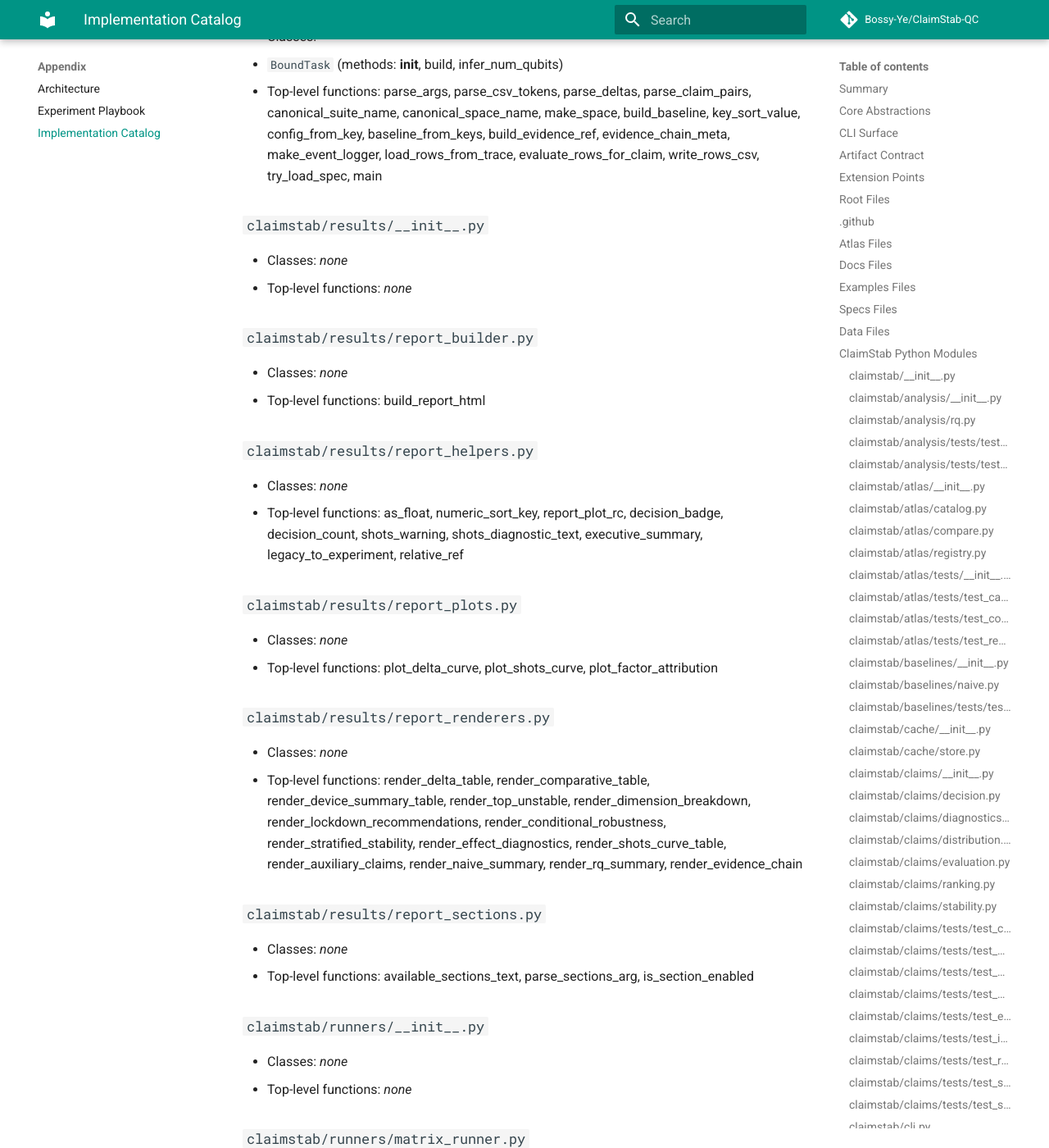
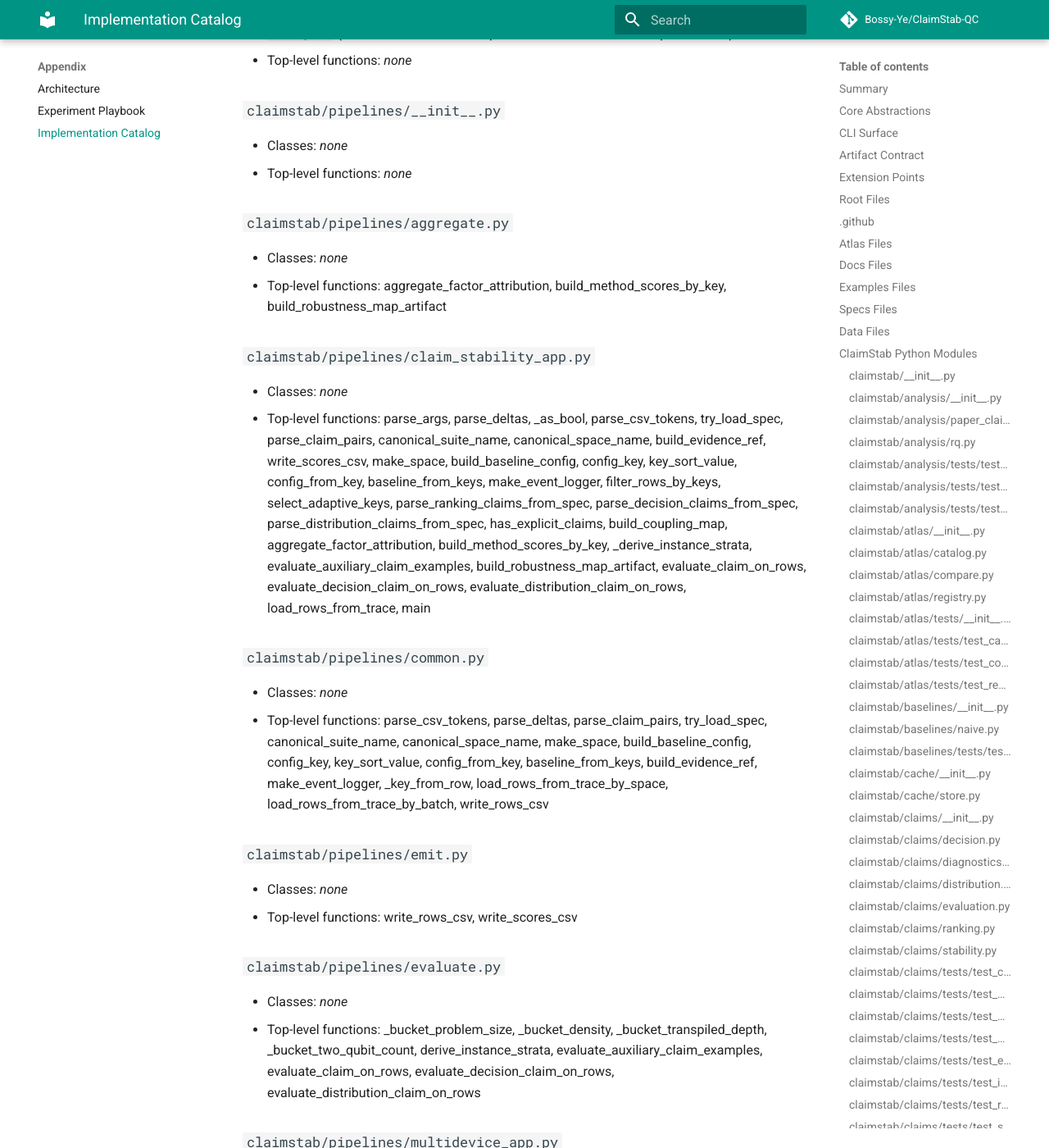
Before and after one commit to Bossy-Ye/ClaimStab-QC, an MkDocs documentation site: the page built from docs/generated/implementation_catalog.md, in a window 1280 px wide and 1400 px high, scrolled down 20627 px. Shown: the whole window at 82% size. Built offline with MkDocs 1.6.1 and Material for MkDocs 9.7.7, drawn with Linux system fonts in a browser that asks for light colours; comment, search, counter and statistics services are not loaded; some of the changed text lies outside the part shown.

Commit message:
Refresh docs, rerun reproducibility gate, and sync dual naive policy wording

```diff
--- a/docs/generated/implementation_catalog.md
+++ b/docs/generated/implementation_catalog.md
@@ -49,6 +49,7 @@
 - `GOVERNANCE.md`
 - `LICENSE`
 - `Makefile`
+- `PAPER_SCOPE.md`
 - `README.md`
 - `SECURITY.md`
 - `mkdocs.yml`
@@ -128,11 +129,13 @@
 - `docs/concepts/claims.md`
 - `docs/concepts/extending.md`
 - `docs/concepts/formal_definitions.md`
+- `docs/concepts/naive_baseline_policy.md`
 - `docs/concepts/perturbations.md`
 - `docs/concepts/threats_to_validity.md`
 - `docs/custom_task_quickstart.md`
 - `docs/dataset_registry.md`
 - `docs/examples.md`
+- `docs/for_icse.md`
 - `docs/generated/.gitkeep`
 - `docs/generated/README.md`
 - `docs/generated/implementation_catalog.md`
@@ -159,9 +162,13 @@
 - `examples/custom_task_demo/toy_task.py`
 - `examples/exp_comprehensive_calibration.py`
 - `examples/exp_comprehensive_large.py`
+- `examples/exp_rq4_adaptive.py`
 - `examples/exp_structural_compilation.py`
+- `examples/grover_distribution_demo.py`
 - `examples/multidevice_demo.py`
 - `examples/specs/claim_spec.yaml`
+- `examples/specs/grover_dist_spec.yaml`
+- `examples/specs/paper_claims.yaml`
 - `examples/specs/perturbation_spec.yaml`
 
 ## Specs Files
@@ -185,13 +192,22 @@
 - Classes: _none_
 - Top-level functions: _none_
 
+### `claimstab/analysis/paper_claims.py`
+- Classes: _none_
+- Top-level functions: _norm_str, _norm_float, _load_yaml, _load_json, load_paper_claims, resolve_paper_claims, write_claim_outcomes_csv, summarize_prevalence, write_prevalence_csv, plot_claim_outcomes, generate_paper_claims_outputs, parse_args, main
+
 ### `claimstab/analysis/rq.py`
 - Classes: _none_
 - Top-level functions: _as_float, _as_int, _decision_counts, _build_rq5_conditional_robustness, _build_rq6_stratified_stability, _build_rq7_effect_diagnostics, _weighted_std, _emit_rq2_debug, _build_rq2_drivers, build_rq_summary
 
+### `claimstab/analysis/tests/test_paper_claims.py`
+- Classes:
+  - `TestPaperClaims` (methods: test_resolve_paper_claims_maps_and_marks_missing, test_generate_outputs_writes_csv_and_figures)
+- Top-level functions: _none_
+
 ### `claimstab/analysis/tests/test_rq.py`
 - Classes:
-  - `TestRQDrivers` (methods: test_rq2_driver_score_uses_value_contrast, test_rq5_conditional_robustness_collects_examples, test_rq6_stratified_stability_collects_and_ranks_examples, test_rq7_effect_diagnostics_collects_main_and_interactions)
+  - `TestRQDrivers` (methods: test_rq2_driver_score_uses_value_contrast, test_rq5_conditional_robustness_collects_examples, test_rq6_stratified_stability_collects_and_ranks_examples, test_rq7_effect_diagnostics_collects_main_and_interactions, test_naive_comparison_tracks_legacy_and_realistic)
 - Top-level functions: _none_
 
 ### `claimstab/analysis/tests/test_rq2_attribution.py`
@@ -454,6 +470,14 @@
 - Classes: _none_
 - Top-level functions: load_claim_json, comparative_dataframe, rq_dataframe, load_scores_csv
 
+### `claimstab/figures/plot_multidevice_heatmap.py`
+- Classes: _none_
+- Top-level functions: _as_float, _load_json, _extract_rows, _pick_claim_pair, _pick_delta, _aggregate_matrix, _plot_heatmap, plot_multidevice_heatmaps, parse_args, main
+
+### `claimstab/figures/plot_rq4_adaptive.py`
+- Classes: _none_
+- Top-level functions: _as_float, _load_summary, _strategy_points, _plot_ci_width_vs_cost, _plot_agreement_vs_cost, plot_rq4_adaptive, parse_args, main
+
 ### `claimstab/figures/robustness.py`
 - Classes: _none_
 - Top-level functions: plot_rq5_robustness_map, plot_rq6_decision_counts, plot_rq7_top_main_effects
@@ -544,19 +564,35 @@
 - Classes: _none_
 - Top-level functions: _none_
 
+### `claimstab/pipelines/aggregate.py`
+- Classes: _none_
+- Top-level functions: aggregate_factor_attribution, build_method_scores_by_key, build_robustness_map_artifact
+
 ### `claimstab/pipelines/claim_stability_app.py`
-- Classes:
-  - `BoundTask` (methods: __init__, build, infer_num_qubits)
-- Top-level functions: parse_args, parse_deltas, _as_bool, parse_csv_tokens, try_load_spec, parse_claim_pairs, canonical_suite_name, canonical_space_name, build_evidence_ref, write_scores_csv, make_space, build_baseline_config, config_key, key_sort_value, config_from_key, baseline_from_keys, make_event_logger, filter_rows_by_keys, select_adaptive_keys, parse_ranking_claims_from_spec, parse_decision_claims_from_spec, build_coupling_map, aggregate_factor_attribution, build_method_scores_by_key, _bucket_problem_size, _bucket_density, _bucket_transpiled_depth, _bucket_two_qubit_count, _derive_instance_strata, evaluate_auxiliary_claim_examples, build_robustness_map_artifact, evaluate_claim_on_rows, evaluate_decision_claim_on_rows, load_rows_from_trace, main
+- Classes: _none_
+- Top-level functions: parse_args, parse_deltas, _as_bool, parse_csv_tokens, try_load_spec, parse_claim_pairs, canonical_suite_name, canonical_space_name, build_evidence_ref, write_scores_csv, make_space, build_baseline_config, config_key, key_sort_value, config_from_key, baseline_from_keys, make_event_logger, filter_rows_by_keys, select_adaptive_keys, parse_ranking_claims_from_spec, parse_decision_claims_from_spec, parse_distribution_claims_from_spec, has_explicit_claims, build_coupling_map, aggregate_factor_attribution, build_method_scores_by_key, _derive_instance_strata, evaluate_auxiliary_claim_examples, build_robustness_map_artifact, evaluate_claim_on_rows, evaluate_decision_claim_on_rows, evaluate_distribution_claim_on_rows, load_rows_from_trace, main
 
 ### `claimstab/pipelines/common.py`
 - Classes: _none_
 - Top-level functions: parse_csv_tokens, parse_deltas, parse_claim_pairs, try_load_spec, canonical_suite_name, canonical_space_name, make_space, build_baseline_config, config_key, key_sort_value, config_from_key, baseline_from_keys, build_evidence_ref, make_event_logger, _key_from_row, load_rows_from_trace_by_space, load_rows_from_trace_by_batch, write_rows_csv
 
+### `claimstab/pipelines/emit.py`
+- Classes: _none_
+- Top-level functions: write_rows_csv, write_scores_csv
+
+### `claimstab/pipelines/evaluate.py`
+- Classes: _none_
+- Top-level functions: _bucket_problem_size, _bucket_density, _bucket_transpiled_depth, _bucket_two_qubit_count, derive_instance_strata, evaluate_auxiliary_claim_examples, evaluate_claim_on_rows, evaluate_decision_claim_on_rows, evaluate_distribution_claim_on_rows
+
 ### `claimstab/pipelines/multidevice_app.py`
 - Classes:
   - `BoundTask` (methods: __init__, build, infer_num_qubits)
 - Top-level functions: parse_args, parse_csv_tokens, parse_deltas, parse_claim_pairs, canonical_suite_name, canonical_space_name, make_space, build_baseline, key_sort_value, config_from_key, baseline_from_keys, build_evidence_ref, evidence_chain_meta, make_event_logger, load_rows_from_trace, evaluate_rows_for_claim, write_rows_csv, try_load_spec, main
+
+### `claimstab/pipelines/runner.py`
+- Classes:
+  - `BoundTask` (methods: __init__, build, infer_num_qubits)
+- Top-level functions: build_coupling_map, filter_rows_by_keys, select_adaptive_keys
 
 ### `claimstab/results/__init__.py`
 - Classes: _none_
@@ -596,7 +632,7 @@
 - Classes:
   - `AerRunConfig` (methods: -)
   - `AerRunResult` (methods: -)
-  - `QiskitAerRunner` (methods: __init__, _build_spot_check_noise_model, _transpiled_stats, _transpile_with_profile, run_counts, run_metric)
+  - `QiskitAerRunner` (methods: __init__, _build_spot_check_noise_model, _transpiled_stats, _backend_identity, _coupling_map_fingerprint, _transpile_cache_key, _get_cached_backend, _resolve_backend_and_run_kwargs, _get_transpiled_circuit, _transpile_with_profile, run_counts, run_metric)
 - Top-level functions: _none_
 
 ### `claimstab/runners/tests/test_matrix_runner.py`
@@ -619,6 +655,15 @@
 ### `claimstab/scripts/check_expected.py`
 - Classes: _none_
 - Top-level functions: parse_args, run_tiny_experiment, check_outputs, main
+
+### `claimstab/scripts/clean_workspace.py`
+- Classes:
+  - `CleanupEntry` (methods: -)
+- Top-level functions: _path_size_bytes, _format_size, _collect_targets, _remove_path, parse_args, main
+
+### `claimstab/scripts/export_paper_pack.py`
+- Classes: _none_
+- Top-level functions: _safe_git, _sha256, _load_json, _pick_existing_path, _is_scalar, _csv_safe, _flatten_scalars, _as_float, _write_csv, _build_naive_policy_delta_snapshot, _resolve_input_dir, _run_make_paper_figures, parse_args, main
 
 ### `claimstab/scripts/generate_implementation_catalog.py`
 - Classes:
@@ -652,7 +697,7 @@
 
 ### `claimstab/spec/tests/test_validate.py`
 - Classes:
-  - `TestSpecValidation` (methods: test_defaults_apply_backward_compatibility, test_validate_accepts_minimal_v1, test_validate_rejects_invalid_sampling_mode, test_load_spec_from_yaml, test_validate_allows_external_task_and_custom_suite, test_defaults_map_legacy_repeats_to_seed_simulator)
+  - `TestSpecValidation` (methods: test_defaults_apply_backward_compatibility, test_validate_accepts_minimal_v1, test_validate_rejects_invalid_sampling_mode, test_load_spec_from_yaml, test_validate_allows_external_task_and_custom_suite, test_defaults_map_legacy_repeats_to_seed_simulator, test_validate_distribution_claim_fields)
 - Top-level functions: _none_
 
 ### `claimstab/spec/validate.py`
@@ -693,6 +738,12 @@
   - `GraphInstance` (methods: -)
 - Top-level functions: ring, erdos_renyi, core_suite, standard_suite, large_suite, day1_suite, day2_suite, day2_large_suite
 
+### `claimstab/tasks/grover.py`
+- Classes:
+  - `GroverInstance` (methods: -)
+  - `GroverTaskPlugin` (methods: __init__, instances, build, _build_uniform_circuit, _build_grover_circuit, _apply_phase_oracle, _apply_diffusion)
+- Top-level functions: _suite_target_count, _deterministic_marked_state, _default_iterations
+
 ### `claimstab/tasks/instances.py`
 - Classes:
   - `ProblemInstance` (methods: -)
@@ -719,12 +770,17 @@
 
 ### `claimstab/tasks/tests/test_factory.py`
 - Classes:
-  - `TestTaskFactory` (methods: test_parse_methods_default, test_parse_methods_default_bv, test_make_task_builtin_maxcut, test_make_task_external_module_class)
+  - `TestTaskFactory` (methods: test_parse_methods_default, test_parse_methods_default_bv, test_parse_methods_default_grover, test_make_task_builtin_maxcut, test_make_task_external_module_class)
 - Top-level functions: _none_
 
 ### `claimstab/tasks/tests/test_ghz_structural.py`
 - Classes:
   - `TestGHZStructuralTask` (methods: test_instances_cover_qubit_range, test_supported_methods_build, test_factory_builtin_ghz)
+- Top-level functions: _none_
+
+### `claimstab/tasks/tests/test_grover.py`
+- Classes:
+  - `TestGroverTask` (methods: test_instances_and_build, test_uniform_baseline_supported)
 - Top-level functions: _none_
 
 ### `claimstab/tasks/tests/test_maxcut.py`
@@ -760,19 +816,44 @@
   - `TestCLI` (methods: test_init_external_task_starter, test_examples_subcommand, test_validate_spec_subcommand, test_validate_evidence_subcommand, test_run_dry_run_main, test_run_dry_run_main_with_debug_attribution_flag, test_run_dry_run_main_with_trace_cache_flags, test_run_dry_run_external_task, test_run_dry_run_multidevice_with_trace_flags, test_run_dry_run_bv_decision_only_no_ranking_pairs, test_export_definitions, test_publish_result_and_validate_atlas, test_export_dataset_registry, test_atlas_compare_command)
 - Top-level functions: _none_
 
+### `claimstab/tests/test_distribution_pipeline_end_to_end.py`
+- Classes:
+  - `TestDistributionPipelineEndToEnd` (methods: test_grover_distribution_claim_smoke)
+- Top-level functions: _none_
+
 ### `claimstab/tests/test_evidence_protocol.py`
 - Classes:
   - `TestEvidenceProtocol` (methods: test_validate_evidence_payload_passes_with_matching_trace, test_validate_evidence_payload_flags_unmatched_query, test_validate_evidence_file_roundtrip)
 - Top-level functions: _write_trace, _valid_payload
+
+### `claimstab/tests/test_export_paper_pack.py`
+- Classes:
+  - `TestExportPaperPack` (methods: _write_json, test_export_paper_pack_tables_and_manifest)
+- Top-level functions: _none_
 
 ### `claimstab/tests/test_figures_attribution.py`
 - Classes:
   - `TestAttributionFigure` (methods: test_prefers_driver_score_when_available, test_fallback_uses_flip_rate_from_counts)
 - Top-level functions: _none_
 
+### `claimstab/tests/test_figures_multidevice_heatmap.py`
+- Classes:
+  - `TestMultideviceHeatmap` (methods: test_plot_multidevice_heatmaps)
+- Top-level functions: _none_
+
 ### `claimstab/tests/test_figures_robustness.py`
 - Classes:
   - `TestRobustnessFigures` (methods: test_plot_rq5_robustness_map, test_plot_rq6_decision_counts, test_plot_rq7_top_main_effects)
+- Top-level functions: _none_
+
+### `claimstab/tests/test_figures_rq4_adaptive.py`
+- Classes:
+  - `TestRQ4AdaptiveFigures` (methods: test_plot_rq4_adaptive_outputs)
+- Top-level functions: _none_
+
+### `claimstab/tests/test_make_paper_figures.py`
+- Classes:
+  - `TestMakePaperFiguresNaiveRows` (methods: test_collect_naive_rows_includes_legacy_and_realistic)
 - Top-level functions: _none_
 
 ### `claimstab/tests/test_multidevice_replay.py`
@@ -793,6 +874,11 @@
 ### `claimstab/tests/test_report_sections.py`
 - Classes:
   - `TestReportSections` (methods: _payload, _run_report, test_default_includes_naive_and_delta_sections, test_custom_sections_can_hide_naive)
+- Top-level functions: _none_
+
+### `claimstab/tests/test_runtime_meta.py`
+- Classes:
+  - `TestRuntimeMetadata` (methods: test_collect_runtime_metadata_default_shape, test_collect_runtime_metadata_lightweight_mode)
 - Top-level functions: _none_
 
 ### `claimstab/tests/test_smoke_demo.py`
@@ -839,7 +925,15 @@
 - Classes: _none_
 - Top-level functions: parse_args, main
 
+### `examples/exp_rq4_adaptive.py`
+- Classes: _none_
+- Top-level functions: _run, _as_float, _load_json, _extract_strategy_record, _attach_agreement, parse_args, main
+
 ### `examples/exp_structural_compilation.py`
+- Classes: _none_
+- Top-level functions: parse_args, main
+
+### `examples/grover_distribution_demo.py`
 - Classes: _none_
 - Top-level functions: parse_args, main
 
```
Also changed, not shown: other parts of docs/generated/implementation_catalog.md (+6 -10 lines).
